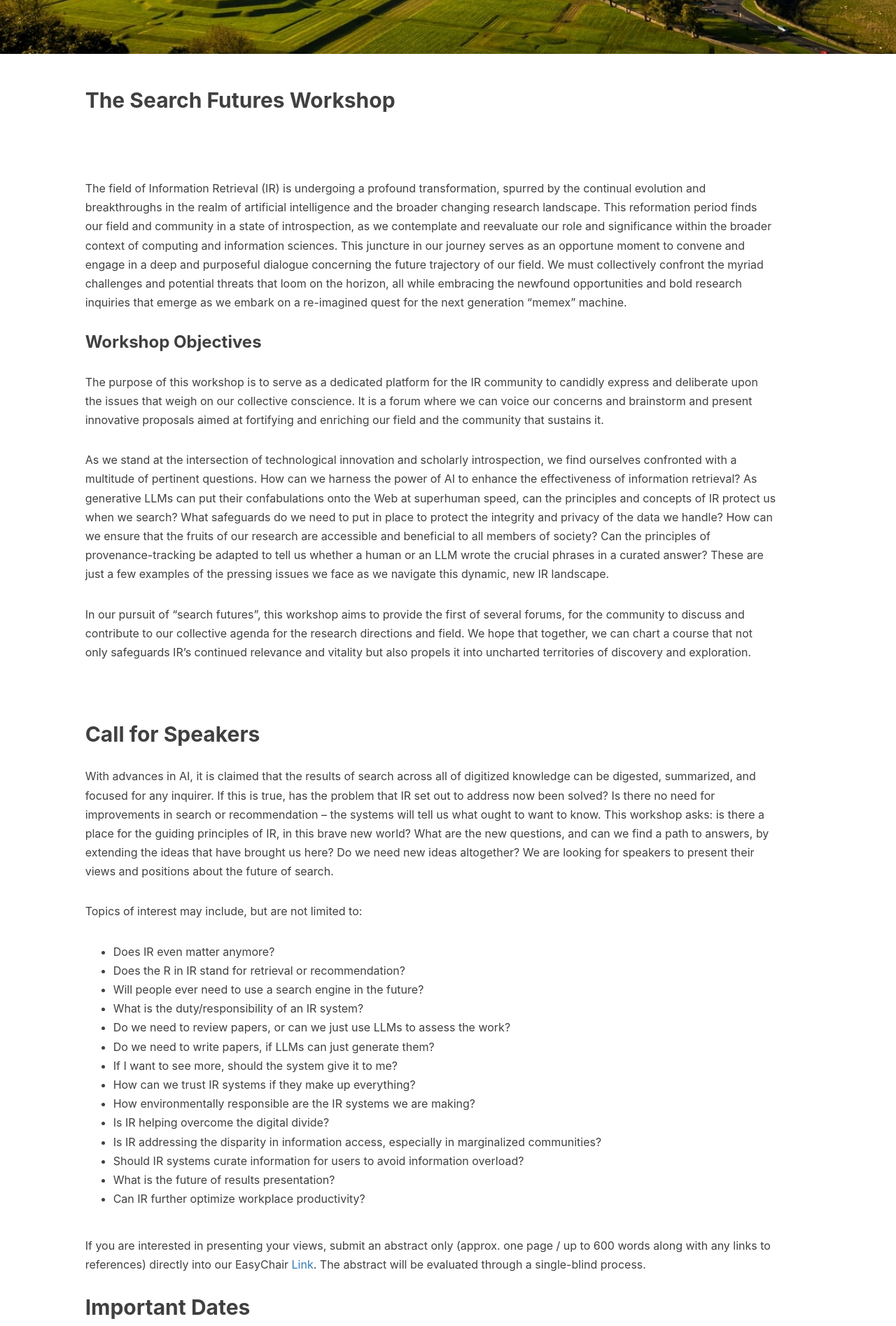
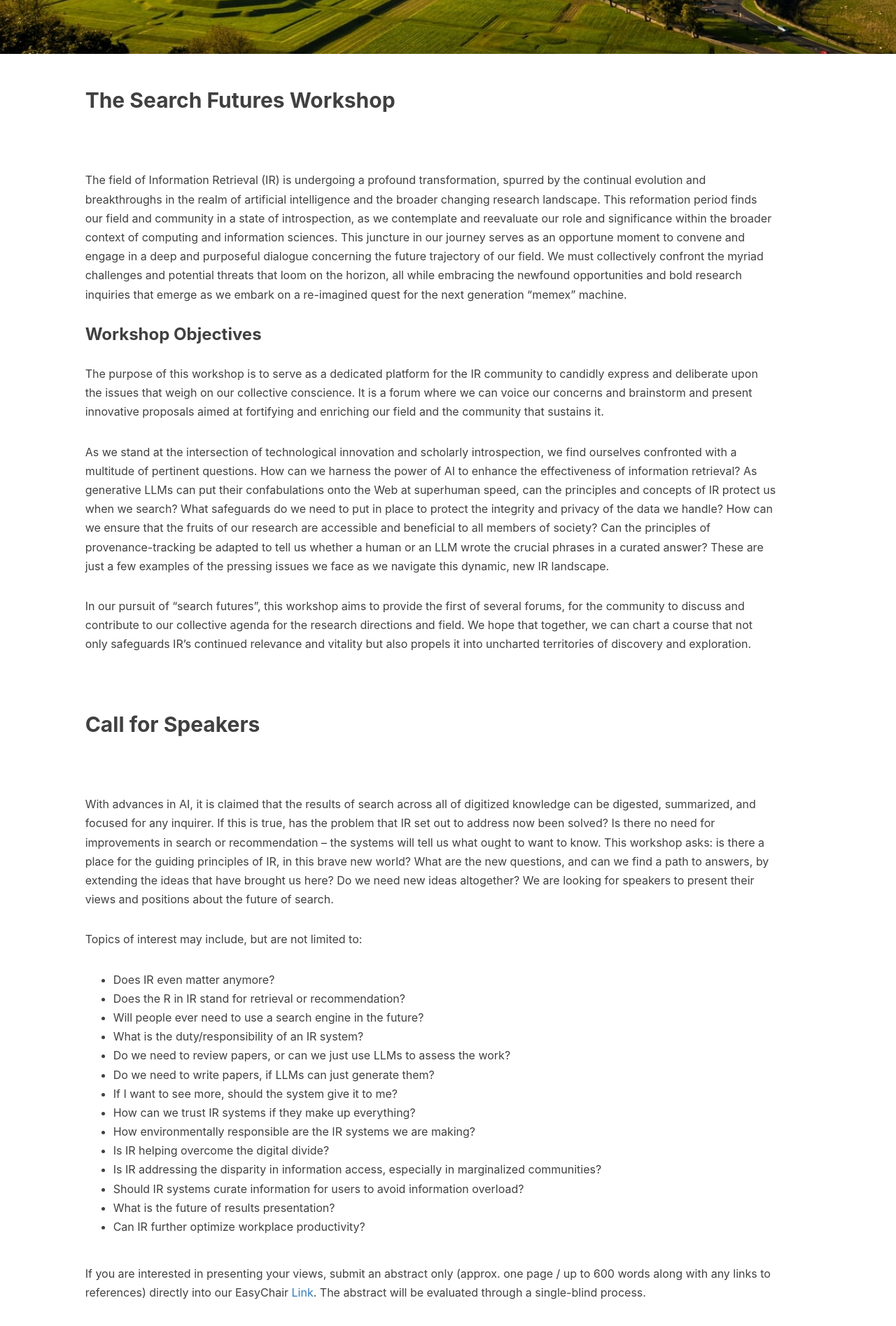
Before and after one commit to SearchFutures/SearchFutures.github.io, a Jekyll site: the page built from index.md, in a window 1280 px wide. Shown: the part 343-2238 px from the top of the page at 70% size. Built offline with Jekyll 4.4.1, drawn with Linux system fonts in a browser that asks for light colours; nearby versions of some CDN libraries; our own code applies the rules of GitHub Pages for plain Markdown files.

Commit message:
Update index.md

```diff
--- a/index.md
+++ b/index.md
@@ -3,18 +3,25 @@ layout: page
 description: ""
 ---
 
-## <a name='About Us' style="color: inherit; text-decoration: none; text-align: center;"> The Search Futures Workshop </a> <br/><br/><br/>
+## <a name='About Us' style="color: inherit; text-decoration: none; text-align: center;"> The Search Futures Workshop </a>
+<br/>
+<br/>
 The field of Information Retrieval (IR) is undergoing a profound transformation, spurred by the continual evolution and breakthroughs in the realm of artificial intelligence and the broader changing research landscape. This reformation period finds our field and community in a state of introspection, as we contemplate and reevaluate our role and significance within the broader context of computing and information sciences. This juncture in our journey serves as an opportune moment to convene and engage in a deep and purposeful dialogue concerning the future trajectory of our field. We must collectively confront the myriad challenges and potential threats that loom on the horizon, all while embracing the newfound opportunities and bold research inquiries that emerge as we embark on a re-imagined quest for the next generation “memex” machine.
 
 ### Workshop Objectives
+
 The purpose of this workshop is to serve as a dedicated platform for the IR community to candidly express and deliberate upon the issues that weigh on our collective conscience. It is a forum where we can voice our concerns and brainstorm and present innovative proposals aimed at fortifying and enriching our field and the community that sustains it.
 
 As we stand at the intersection of technological innovation and scholarly introspection, we find ourselves confronted with a multitude of pertinent questions. How can we harness the power of AI to enhance the effectiveness of information retrieval?  As generative LLMs can put their confabulations onto the Web at superhuman speed, can the principles and concepts of IR protect us when we search? What safeguards do we need to put in place to protect the integrity and privacy of the data we handle? How can we ensure that the fruits of our research are accessible and beneficial to all members of society? Can the principles of provenance-tracking be adapted to tell us whether a human or an LLM wrote the crucial phrases in a curated answer? These are just a few examples of the pressing issues we face as we navigate this dynamic, new IR landscape.
 
 In our pursuit of “search futures”, this workshop aims to provide the first of several forums, for the community to discuss and contribute to our collective agenda for the research directions and field. We hope that together, we can chart a course that not only safeguards IR’s continued relevance and vitality but also propels it into uncharted territories of discovery and exploration.
+<br/>
+<br/>
+<br/>
 
+## <a name='Call for Speakers' style="color: inherit; text-decoration: none;text-align: center;"> Call for Speakers </a> <br/>
 <br/>
-## <a name='Call for Speakers' style="color: inherit; text-decoration: none;text-align: center;"> Call for Speakers </a> <br/>
+<br/>
 With advances in AI, it is claimed that the results of search across all of digitized knowledge can be digested, summarized, and focused for any inquirer. If this is true, has the problem that IR set out to address now been solved?  Is there no need for improvements in search or recommendation -- the systems will tell us what ought to want to know. This workshop asks: is there a place for the guiding principles of IR, in this brave new world? What are the new questions, and can we find a path to answers, by extending the ideas that have brought us here? Do we need new ideas altogether?
 We are looking for speakers to present their views and positions about the future of search.
 
@@ -34,7 +41,6 @@ Topics of interest may include, but are not limited to:
 - Should IR systems curate information for users to avoid information overload?
 - What is the future of results presentation?
 - Can IR further optimize workplace productivity?
-
 
 If you are interested in presenting your views, submit an abstract only (approx. one page / up to 600 words along with any links to references) directly into our EasyChair <a href="https://easychair.org/conferences/?conf=searchfuturesecir24">Link</a>. The abstract will be evaluated through a single-blind process.
 
```
